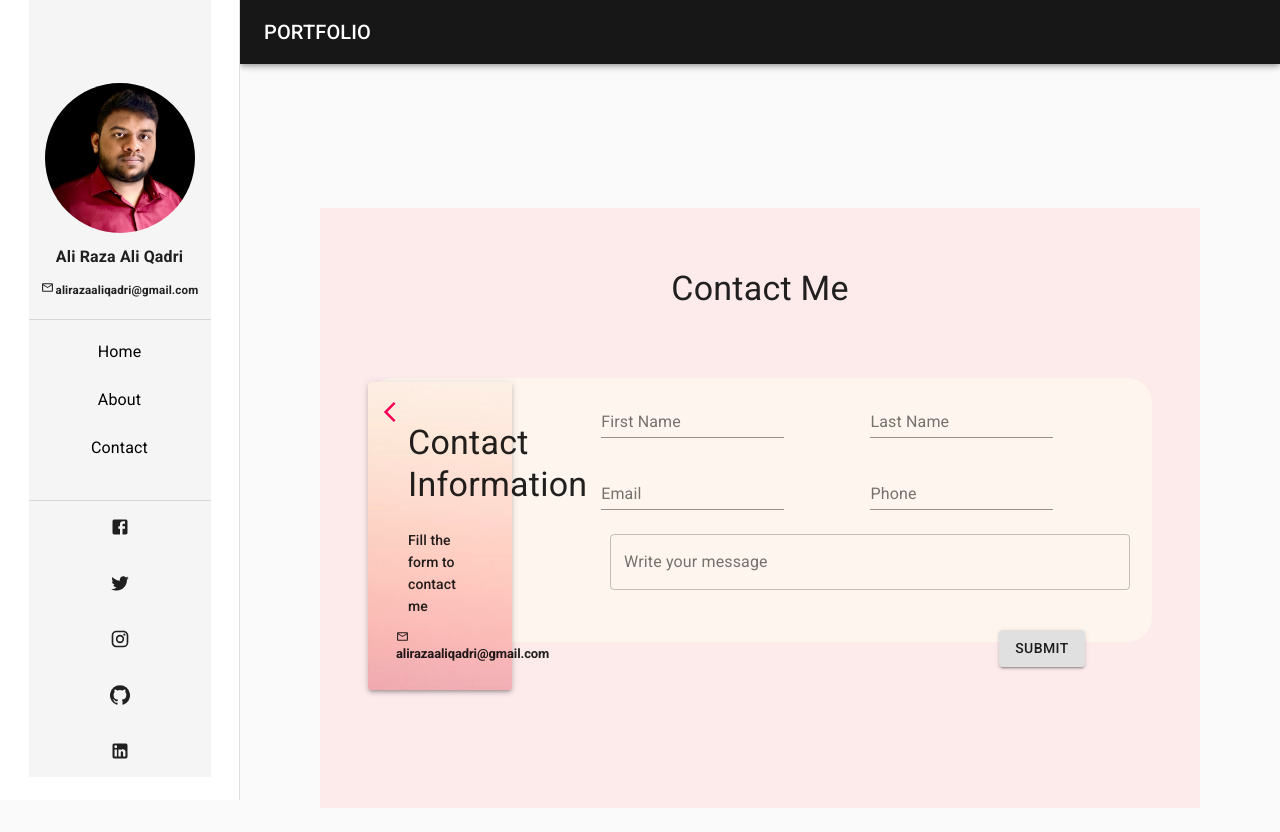
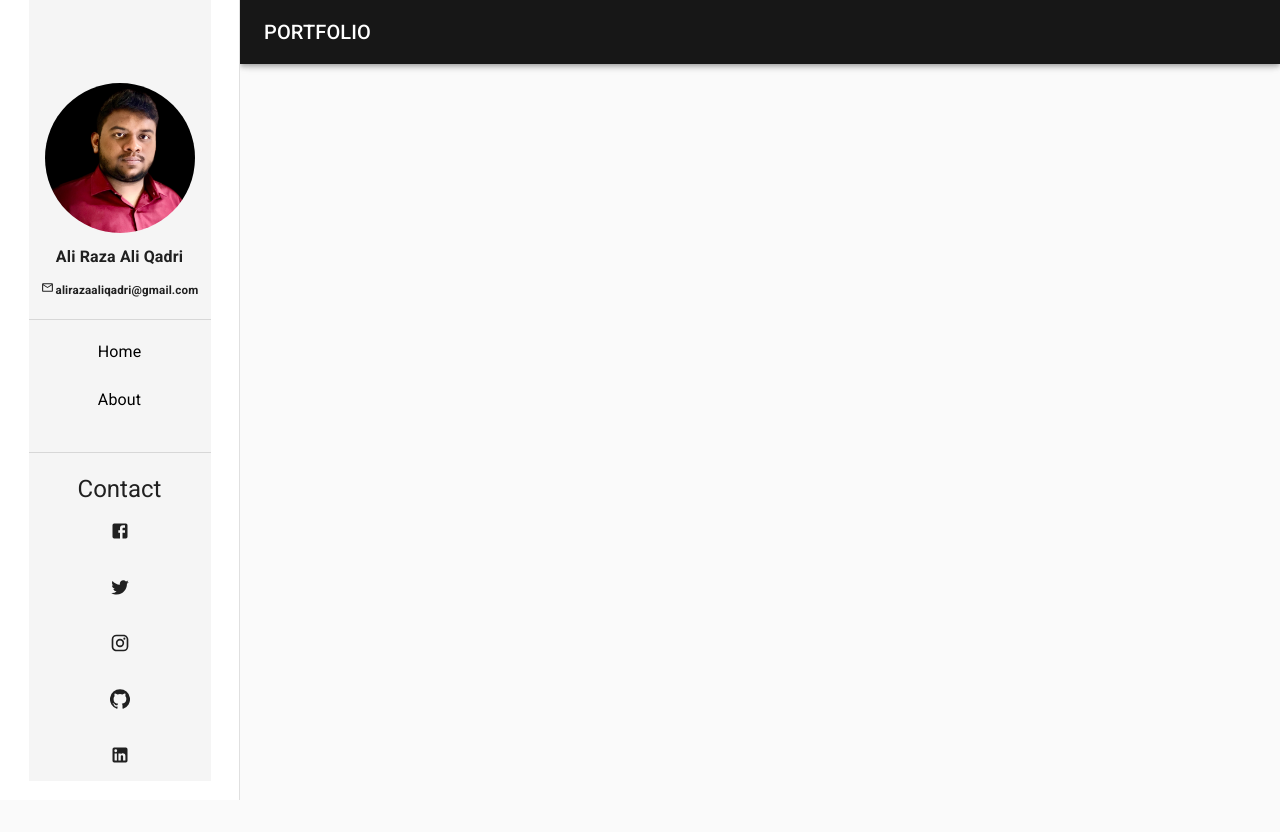
Before and after one commit to alirazaaliqadri/Portfolio, a React (Create React App) app: page /Contact in a window 1280 px wide. After the commit the page ends 800 px from the top, so only its background shows below. Built offline with nearby package versions, Linux system fonts and the light colour scheme.

Commit message:
Dashboard Updated

```diff
--- a/src/App.js
+++ b/src/App.js
@@ -6,7 +6,6 @@ import { Routes } from 'react-router-dom';
 import { BrowserRouter } from 'react-router-dom';
 
 import About from './Components/About';
-import Contact from './Components/Contact';
 import Projects from './Components/Projects';
 import Drawer from './Components/Drawer';
 import './App.css';
@@ -23,7 +22,6 @@ function App() {
           <Routes>
             <Route path="/" element={<Home />} />
             <Route path='/About' element={<About />}></Route>
-            <Route path="/Contact" element={<Contact />} />
             <Route path="/Projects" element={<Projects />} />
           </Routes>
         </Drawer>
--- a/src/Components/Components.css
+++ b/src/Components/Components.css
@@ -63,11 +63,11 @@
         margin-left: 0.5vh !important;
         padding: 7vh !important;
     }
-    .contactContainer {
+    /* .contactContainer {
         max-width: 40vh;
         min-height: 115vh !important;
         display: flex;
-    }
+    } */
     .contactMainDiv {
         max-width: 50vh !important;
         margin-top: -5vh !important;
--- a/src/Components/Contact.js
+++ /dev/null
@@ -1,96 +0,0 @@
-import { Button, createTheme, Grid, Paper, TextField, ThemeProvider, Tooltip, Typography } from '@material-ui/core'
-import ArrowBackIosTwoTone from '@material-ui/icons/ArrowBackIosTwoTone';
-import MailOutlineTwoTone from '@material-ui/icons/MailOutlineTwoTone';
-
-import React from 'react'
-import { Link } from 'react-router-dom';
-import "./Components.css";
-
-const theme = createTheme();
-
-theme.typography.h3 = {
-    fontSize: '1.2rem',
-    '@media (min-width:600px)': {
-        fontSize: '1.5rem',
-    },
-    [theme.breakpoints.up('md')]: {
-        fontSize: '2.4rem',
-    },
-};
-export default function Contact() {
-    const [value, setValue] = React.useState('Controlled');
-
-    const handleChange = (event) => {
-        setValue(event.target.value);
-    };
-    return (
-        <ThemeProvider theme={theme}>
-            <div className="contactMainDiv">
-                <br />
-                <br />
-                <br />
-                <Typography variant="h4" component="h4">Contact Me</Typography>
-                <div className="container-fluid contactContainer" >
-
-                    <Grid
-                        container spacing={3}>
-                        <Grid item xs={12} sm={3}>
-                            <Link to="/">
-                                <Tooltip title="Back to Home" aria-label="Home">
-                                    <ArrowBackIosTwoTone variant="outlined" color="secondary" style={{ position: "absolute",float:"left",display:'flex' , marginLeft:"10px",marginTop:"10px"}} />
-                                </Tooltip>
-                            </Link>
-                            <Paper elevation={3} className="container contactDiv1">
-                                <Grid container spacing={3}>
-                                    <Grid item item xs={12} sm={12}>
-                                        <Typography variant="h4" component="h4">Contact Information</Typography>
-                                    </Grid>
-                                    <Grid item item xs={12} sm={12}>
-                                        <Typography variant="subtitle2">
-                                            Fill the form to contact me
-                                        </Typography>
-                                    </Grid>
-                                    <Typography variant="body2" component="h4" variant="h2" style={{ fontSize: 'small', fontWeight: "bold" }}>
-                                        <MailOutlineTwoTone style={{ fontSize: 'small', marginRight: '2px' }} />
-                                        {'alirazaaliqadri@gmail.com'}</Typography>
-                                </Grid>
-                            </Paper>
-                        </Grid>
-
-                        <Grid item xs={12} sm={8} >
-                            <form name="contact" method="post" netlify-data="true" autoComplete="off">
-                                <Grid container spacing={3}>
-                                    <Grid item xs={12} sm={6}>
-                                        <TextField label="First Name" type="name" color="primary" id="filled-required" />
-                                    </Grid>
-                                    <Grid item xs={12} sm={6}>
-                                        <TextField label="Last Name" color="primary" type="name" id="filled-required" />
-                                    </Grid>
-                                    <Grid item xs={12} sm={6}>
-                                        <TextField type="email" label="Email" id="filled-required" />
-                                    </Grid>
-                                    <Grid item xs={12} sm={6}>
-                                        <TextField label="Phone" type="tel" id="filled-required" />
-                                    </Grid>
-                                    <Grid item xs={12} sm={6}>
-                                        <TextField id="outlined-multiline-flexible"
-                                            className="messageField"
-                                            label="Multiline"
-                                            multiline
-                                            maxRows={4}
-                                            onChange={handleChange}
-                                            variant="outlined" type="text" label="Write your message" />
-                                    </Grid>
-                                </Grid>
-                                <br />
-                                <br />
-                                <Button onClick="submit" color="default" variant="contained" name="submit" className="submitBtn" fontSize="small">Submit</Button>
-                            </form>
-
-                        </Grid>
-                    </Grid>
-                </div >
-            </div>
-        </ThemeProvider>
-    )
-}
--- a/src/Components/Drawer.js
+++ b/src/Components/Drawer.js
@@ -87,24 +87,21 @@ function ResponsiveDrawer(props) {
       <br />
       <Divider />
       <List>
-      <Link to="/" style={{ textDecoration: "None", color:"black" }}>
-        <ListItemLink style={{ textDecoration: "None" }}>
-          <ListItemText primary={'Home'} fontSize='medium'/>
-        </ListItemLink>
-      </Link>
-      <Link to="/About" style={{ textDecoration: "None",color:"black" }}>
-        <ListItemLink>
-          <ListItemText primary={'About'} fontSize='medium' style={{ textDecoration: "None" }}/>
-        </ListItemLink>
-      </Link>
-      <Link to="/Contact" style={{ textDecoration: "None",color:"black" }}>
-        <ListItemLink>
-          <ListItemText primary={'Contact'} fontSize='medium' style={{ textDecoration: "None" }} />
-        </ListItemLink>
+        <Link to="/" style={{ textDecoration: "None", color: "black" }}>
+          <ListItemLink style={{ textDecoration: "None" }}>
+            <ListItemText primary={'Home'} fontSize='medium' />
+          </ListItemLink>
+        </Link>
+        <Link to="/About" style={{ textDecoration: "None", color: "black" }}>
+          <ListItemLink>
+            <ListItemText primary={'About'} fontSize='medium' style={{ textDecoration: "None" }} />
+          </ListItemLink>
         </Link>
       </List>
       <br />
       <Divider />
+      <br/>
+      <Typography variant="h5">Contact</Typography>
       <List>
         <ListItemLink href="https://www.facebook.com/alirazaaliqadri1/">
           <Facebook fontSize='small' />
```
